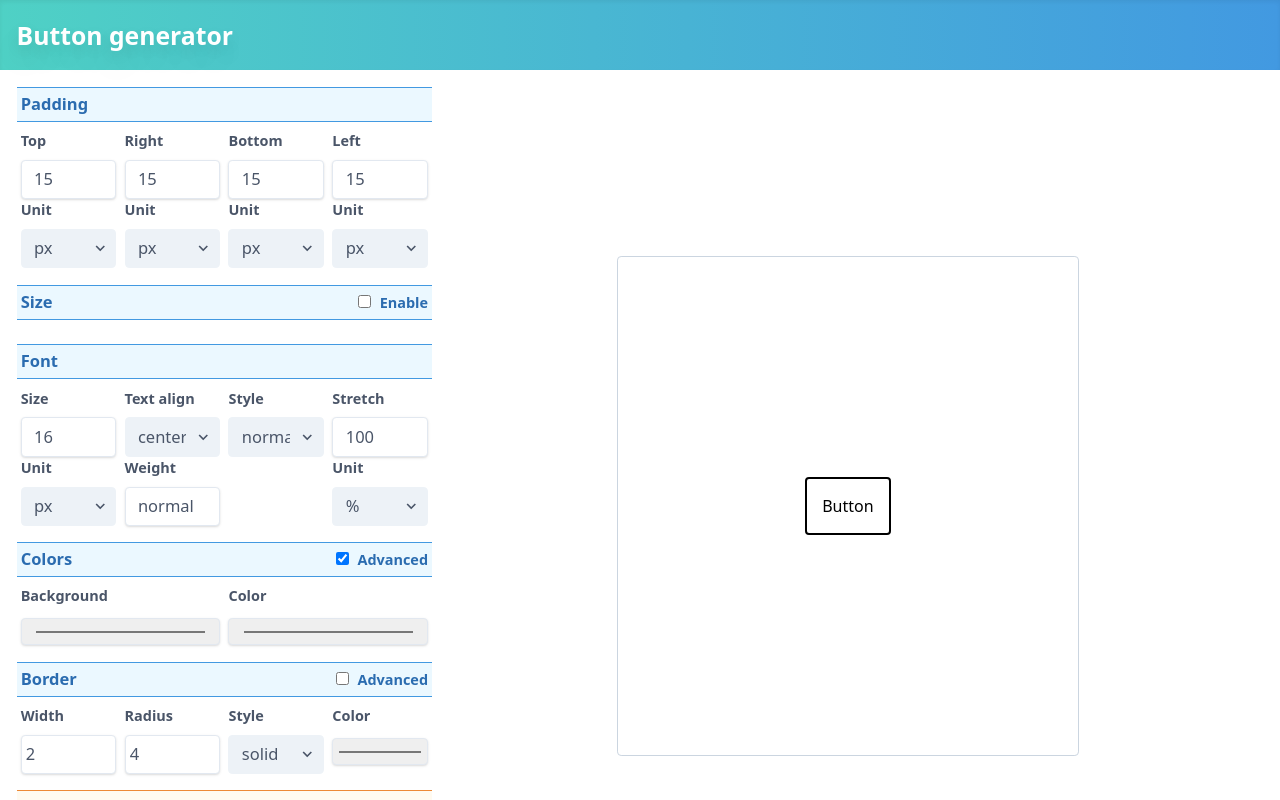
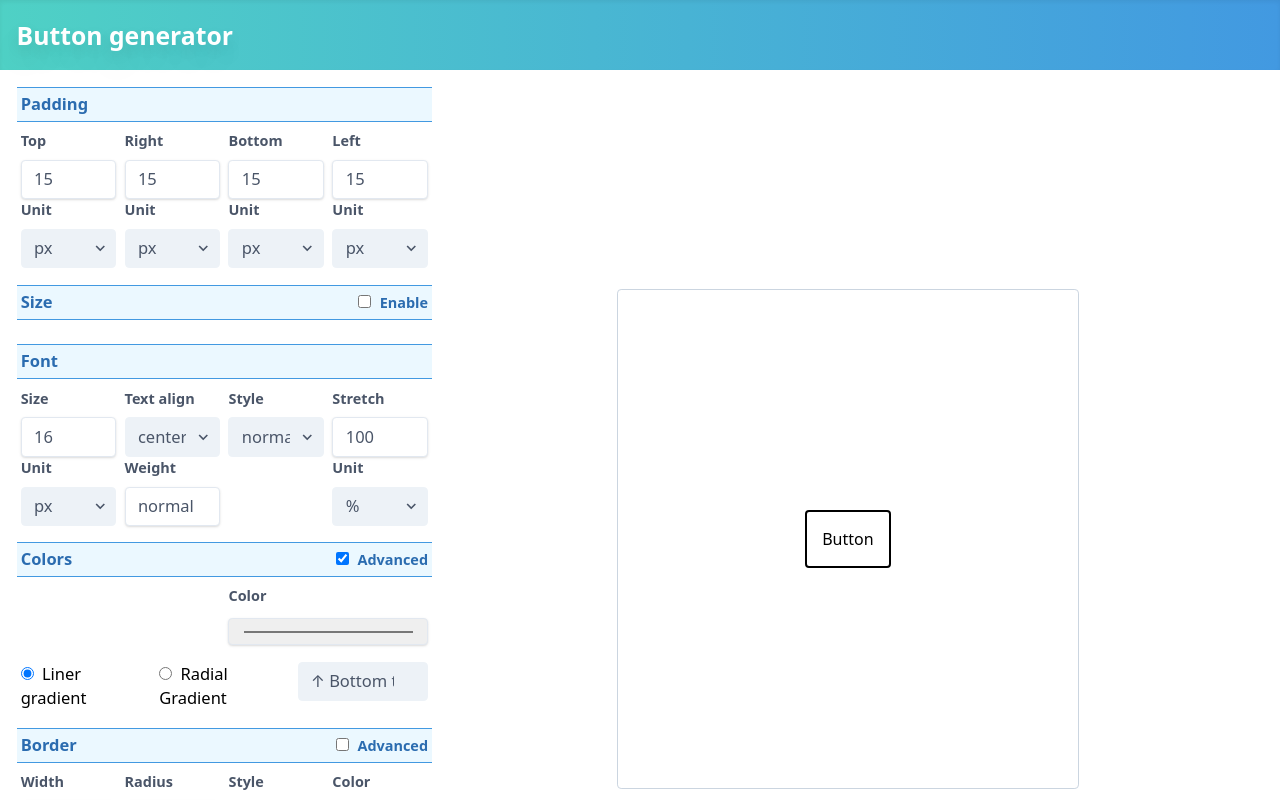
Before and after one commit to Matej-ch/button-generator, a Vue app: page / in a window 1280 px wide. Both pictures are taken after a click on the checkbox 342 px from the left and 558 px from the top of the page. Built offline with nearby package versions, Linux system fonts and the light colour scheme.

Commit message:
closes #2 gradient

```diff
--- a/src/components/btnGenerator.vue
+++ b/src/components/btnGenerator.vue
@@ -12,8 +12,7 @@
                       :enableWidth="enableWidth"
                       @enableSize="enableSize"/>
 
-            <font-opt :btnStyle="btnStyle"
-                      :units="units"/>
+            <font-opt :btnStyle="btnStyle" :units="units"/>
 
             <color-opt  :btnStyle="btnStyle" @enableColor="enableAdvancedColor" />
 
--- a/src/components/colorOpt.vue
+++ b/src/components/colorOpt.vue
@@ -4,19 +4,20 @@
             <p class="font-bold flex">
                 Colors
                 <span class="ml-auto">
-                    <input class="mr-2 leading-tight" type="checkbox" @click="enableAdvancedColor = !enableAdvancedColor">
+                    <input class="mr-2 leading-tight" type="checkbox" @click="enableAdvColor = !enableAdvColor">
                     <span class="text-sm">Advanced</span>
                 </span>
             </p>
         </div>
 
         <div class="w-1/2 px-1">
-            <label class="block text-gray-700 text-sm font-bold mb-2" for="backgroundColor">Background</label>
+            <label class="block text-gray-700 text-sm font-bold mb-2" for="backgroundColor" v-show="!enableAdvColor">Background</label>
             <input
                 class="shadow appearance-none border rounded w-full py-2 px-3 text-gray-700 leading-tight focus:outline-none focus:shadow-outline"
                 id="backgroundColor"
                 type="color"
                 placeholder="background color"
+                v-show="!enableAdvColor"
                 v-model="btnStyle.backgroundColor">
         </div>
 
@@ -30,6 +31,29 @@
                 v-model="btnStyle.color">
         </div>
 
+        <transition name="fade" mode="out-in">
+            <div class="flex flex-wrap w-full pt-4" v-show="enableAdvColor">
+                <div class="px-1 w-1/3">
+                    <input class="mr-2 leading-tight" type="radio" id="linearGradient" value="linear" v-model="gradientType" :checked="switchOptions">
+                    <label for="linearGradient">Liner gradient</label>
+                </div>
+
+                <div class="px-1 w-1/3">
+                    <input class="mr-2 leading-tight" type="radio" id="radialGradient" value="radial" v-model="gradientType" :checked="switchOptions">
+                    <label for="radialGradient">Radial Gradient</label>
+                </div>
+
+                <div class="px-1 w-1/3">
+                    <select
+                        class="block appearance-none w-full bg-gray-200 border border-gray-200 text-gray-700 py-2 px-3 pr-8 rounded leading-tight focus:outline-none focus:bg-white focus:border-gray-500">
+                        <option v-for="(option,key) in this.switchOptions" :key="key" :value="key">{{ option }}</option>
+                    </select>
+                </div>
+
+            </div>
+        </transition>
+
+
     </div>
 </template>
 
@@ -40,11 +64,51 @@ name: "colorOpt",
         btnStyle: Object,
         advancedColor: Boolean
     },
+    data: function () {
+        return {
+            gradientType: 'linear',
+            enableAdvColor: this.advancedColor,
+            radialOptions: {
+                'center': 'Center',
+                'top': 'Top',
+                'right top': 'Top-Right',
+                'right': 'Right',
+                'right bottom': 'Bottom-Right',
+                'bottom': 'Bottom',
+                'left bottom': 'Bottom-Left',
+                'left': 'Left',
+                'left top': 'Top-Left',
+            },
+            linearOptions: {
+                '180': '↓ Top to Bottom',
+                '225': '↙ Top-Right to Bottom-Left',
+                '270': '→ Right to Left',
+                '315': '↖ Bottom-Right to Top-Left',
+                '0': '↑ Bottom to Top',
+                '45': '↗ Bottom-Left to Top-Right',
+                '90': '← Left to Right',
+                '135': '↘ Top-Left to Bottom-Right',
+            },
+            color: {
+
+            }
+        }
+    },
+    computed: {
+        switchOptions() {
+            if(this.gradientType === 'linear') {
+                return this.linearOptions
+            } else {
+                return this.radialOptions
+            }
+        }
+    },
     methods: {
         enableAdvancedColor() {
             this.advancedColor = !this.advancedColor;
             this.$emit('enableAdvancedColor',this.advancedColor);
-        }
+        },
+
     },
 }
 </script>
```
